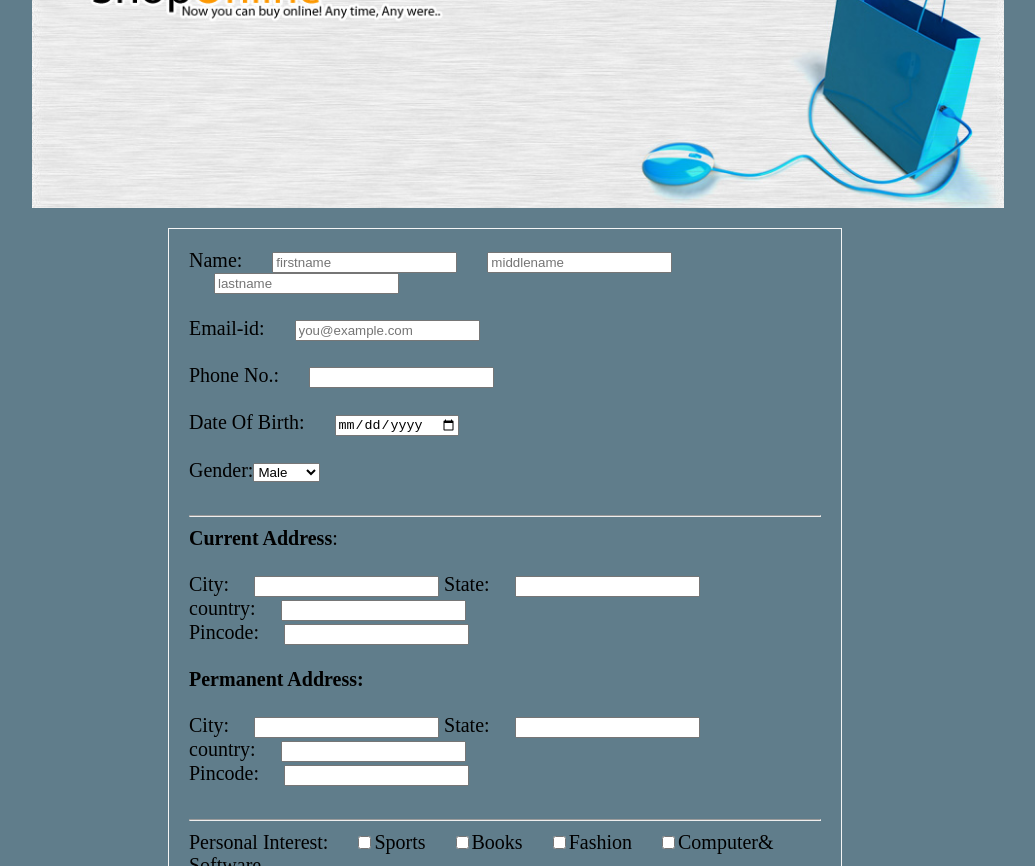
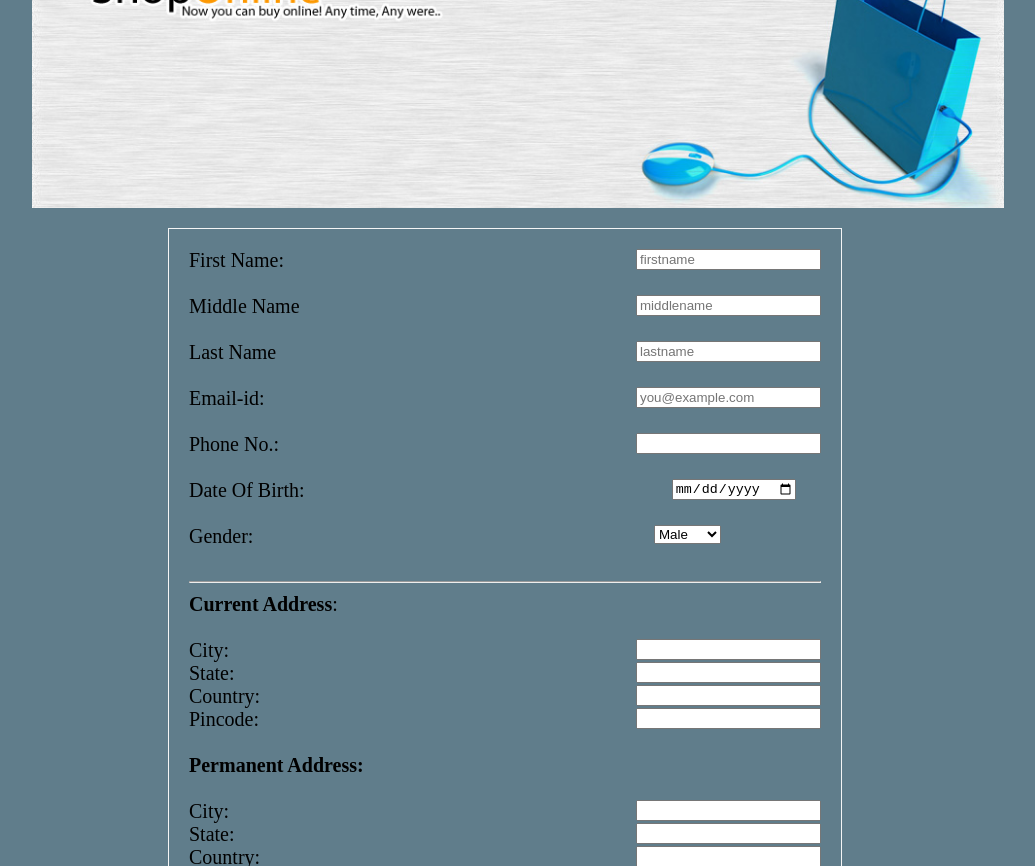
Before and after one commit to Ank-lucky/mfsi_projects, a plain HTML site: page Assignment3/RegFormProductselling_assn3.html in a window 1280 px wide. Shown: the part 80-946 px from the top of the page, without its empty margins (156-1191 px from the left). Drawn offline with Linux system fonts and the light colour scheme.

Commit message:
Product selling Form

```diff
--- a/Assignment3/RegFormProductselling_assn3.html
+++ b/Assignment3/RegFormProductselling_assn3.html
@@ -36,16 +36,23 @@
                 background-color:rgb(39, 110, 243);
                 border-radius:12px;
             }
-            input{
-                margin-left:25px;
+            input[type=text],[type=checkbox],[type=email],[type=date],[type=password],select,label{
+                float:right;
+                /* margin-left:25px;  */
             }
-
+            #dob{
+                margin-right:25px;
+            }
+            #gender{
+                margin-right:100px;
+            }
             @media(max-width:600){
                 button{
                     float:left;
                 }
             }
         </style>
+
     </head>
     <body>
         <div>
@@ -55,30 +62,33 @@
 
         <div class="form">
             <form>
-                Name: <input type="text" placeholder="firstname">
-                  <input type="text" placeholder="middlename">
-                  <input type="text" placeholder="lastname">
+                First Name: <input type="text" placeholder="firstname"><br><br>
+                Middle Name  <input type="text" placeholder="middlename"><br><br>
+                Last Name<input type="text" placeholder="lastname">
                     <br><br>
                 Email-id: <input type="text" placeholder="you@example.com"><br><br>
                 Phone No.: <input type="text"> <br><br>
-                Date Of Birth: <input type="date"> <br><br>
-                Gender:<select>
+                Date Of Birth: <input type="date" id="dob"> <br><br>
+                Gender:<select id="gender">
                         <option>Male</option>
                         <option>Female</option>
                        </select><br><br>
                        <hr>
                 <strong>Current Address</strong>:<br><br>
-                                 City:<input type="text"> State:<input type="text"><br>
-                                country:<input type="text"><br>Pincode:<input type="text"><br><br>
+                                 City:<input type="text"> <br>
+                                 State:<input type="text"><br>
+                                 Country:<input type="text"><br>Pincode:<input type="text"><br><br>
                 <strong>Permanent Address:</strong><br><br>
-                                 City:<input type="text"> State:<input type="text"><br>
-                                 country:<input type="text"><br>Pincode:<input type="text"><br><br>
+                                 City:<input type="text"><br>
+                                 State:<input type="text"><br>
+                                 Country:<input type="text"><br>Pincode:<input type="text"><br><br>
                         <hr>
-                Personal Interest: <input type="checkbox">Sports
-                <input type="checkbox">Books
-                <input type="checkbox">Fashion
-                <input type="checkbox">Computer& Software<br>
-                <input type="checkbox">Photography
+                Personal Interest:
+                <label>Sports</label><input type="checkbox">
+                <label>Books</label><input type="checkbox">
+                <label>Fashion</label><input type="checkbox"><br>
+                <label>Computer& Software</label><input type="checkbox"><br>
+                <label>Photography</label><input type="checkbox">
                 <br><br>
                 Password: <input type="password"><br><br>
                 Re-Enter Password: <input type="password"><br><br>
```
